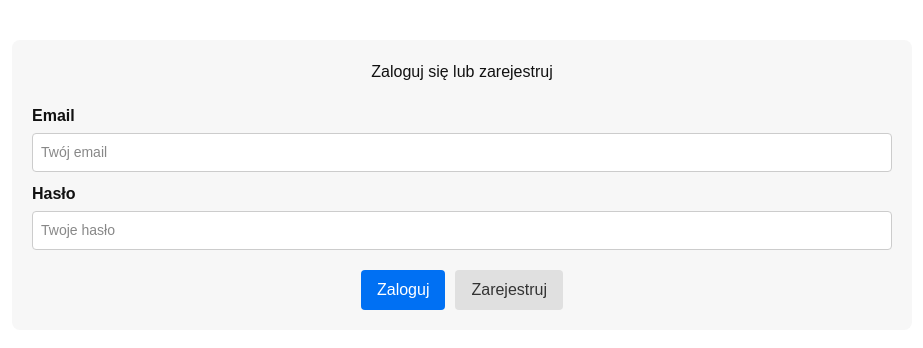
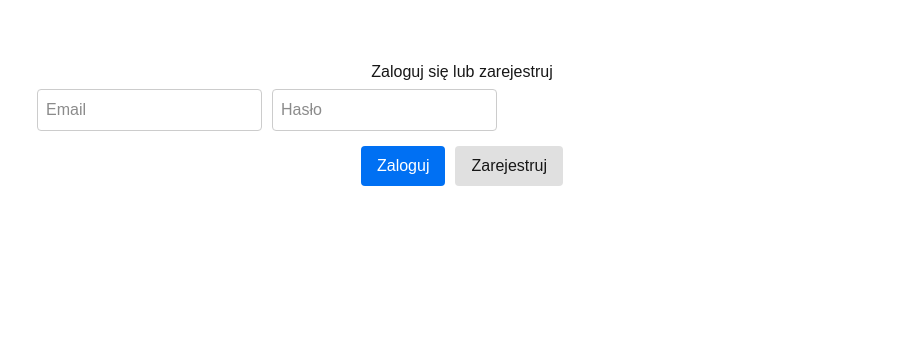
Before and after one commit to PiotrKk1003/CRUD-zadanie, a Next.js app: page / in a window 1280 px wide. Shown: the top 348 px of the page, without its empty margins (178-1101 px from the left). Built offline with nearby package versions, Linux system fonts and the light colour scheme.

Commit message:
Update page.tsx

```diff
--- a/app/page.tsx
+++ b/app/page.tsx
@@ -7,16 +7,16 @@ import { Session } from "@supabase/supabase-js";
 
 export default function HomePage() {
   const [session, setSession] = useState<Session | null>(null);
-  const [email, setEmail] = useState<string>("");
-  const [password, setPassword] = useState<string>("");
+  const [email, setEmail] = useState("");
+  const [password, setPassword] = useState("");
   const [tracks, setTracks] = useState<Track[]>([]);
   const [editingId, setEditingId] = useState<string | null>(null);
 
-  const [title, setTitle] = useState<string>("");
-  const [artist, setArtist] = useState<string>("");
-  const [album, setAlbum] = useState<string>("");
-  const [year, setYear] = useState<string>("");
-  const [rating, setRating] = useState<string>("");
+  const [title, setTitle] = useState("");
+  const [artist, setArtist] = useState("");
+  const [album, setAlbum] = useState("");
+  const [year, setYear] = useState("");
+  const [rating, setRating] = useState("");
 
   useEffect(() => {
     supabase.auth.getSession().then(({ data: { session } }) => setSession(session));
@@ -57,14 +57,10 @@ export default function HomePage() {
       }
 
       setTitle(""); setArtist(""); setAlbum(""); setYear(""); setRating("");
-
       fetchTracks();
     } catch (error: unknown) {
-      if (error instanceof Error) {
-        alert("Błąd: " + error.message);
-      } else {
-        alert("Nieznany błąd");
-      }
+      if (error instanceof Error) alert("Błąd: " + error.message);
+      else alert("Nieznany błąd");
     }
   }
 
@@ -92,11 +88,12 @@ export default function HomePage() {
   async function handleRegister() {
     const { error } = await supabase.auth.signUp({ email, password });
     if (error) alert(error.message);
-    else alert("Rejestracja zakończona — sprawdź e-mail, by potwierdzić konto!");
+    else alert("Rejestracja zakończona — sprawdź e-mail!");
   }
 
   async function handleLogout() {
     await supabase.auth.signOut();
+    setSession(null);
   }
 
   if (!session) {
@@ -104,11 +101,8 @@ export default function HomePage() {
       <div style={styles.container}>
         <h2 style={styles.title}>Zaloguj się lub zarejestruj</h2>
 
-        <label style={styles.label}>Email</label>
-        <input type="email" placeholder="Twój email" value={email} onChange={(e) => setEmail(e.target.value)} style={styles.input} />
-
-        <label style={styles.label}>Hasło</label>
-        <input type="password" placeholder="Twoje hasło" value={password} onChange={(e) => setPassword(e.target.value)} style={styles.input} />
+        <input type="email" placeholder="Email" value={email} onChange={(e) => setEmail(e.target.value)} style={styles.input} />
+        <input type="password" placeholder="Hasło" value={password} onChange={(e) => setPassword(e.target.value)} style={styles.input} />
 
         <div style={styles.buttonRow}>
           <button onClick={handleLogin} style={styles.buttonPrimary}>Zaloguj</button>
@@ -126,59 +120,35 @@ export default function HomePage() {
       </div>
 
       <div style={styles.addTrackContainer}>
-        <div style={styles.inputGroup}>
-          <label style={styles.inputLabel}>Tytuł</label>
-          <input placeholder="Tytuł" value={title} onChange={(e) => setTitle(e.target.value)} style={styles.input} />
-        </div>
-        <div style={styles.inputGroup}>
-          <label style={styles.inputLabel}>Artysta</label>
-          <input placeholder="Artysta" value={artist} onChange={(e) => setArtist(e.target.value)} style={styles.input} />
-        </div>
-        <div style={styles.inputGroup}>
-          <label style={styles.inputLabel}>Album</label>
-          <input placeholder="Album" value={album} onChange={(e) => setAlbum(e.target.value)} style={styles.input} />
-        </div>
-        <div style={styles.inputGroup}>
-          <label style={styles.inputLabel}>Rok</label>
-          <input placeholder="Rok" value={year} onChange={(e) => setYear(e.target.value)} style={styles.input} />
-        </div>
-        <div style={styles.inputGroup}>
-          <label style={styles.inputLabel}>Ocena</label>
-          <input placeholder="Ocena" value={rating} onChange={(e) => setRating(e.target.value)} style={styles.input} />
-        </div>
-        <button onClick={handleAddOrUpdate} style={styles.buttonPrimary}>
-          {editingId ? "Zapisz zmiany" : "Dodaj"}
-        </button>
+        <input placeholder="Tytuł" value={title} onChange={(e) => setTitle(e.target.value)} style={styles.input} />
+        <input placeholder="Artysta" value={artist} onChange={(e) => setArtist(e.target.value)} style={styles.input} />
+        <input placeholder="Album" value={album} onChange={(e) => setAlbum(e.target.value)} style={styles.input} />
+        <input placeholder="Rok" value={year} onChange={(e) => setYear(e.target.value)} style={styles.input} />
+        <input placeholder="Ocena" value={rating} onChange={(e) => setRating(e.target.value)} style={styles.input} />
+        <button onClick={handleAddOrUpdate} style={styles.buttonPrimary}>{editingId ? "Zapisz" : "Dodaj"}</button>
       </div>
 
       <table style={styles.table}>
         <thead>
           <tr>
-            <th style={styles.th}>Tytuł</th>
-            <th style={styles.th}>Artysta</th>
-            <th style={styles.th}>Album</th>
-            <th style={styles.th}>Rok</th>
-            <th style={styles.th}>Ocena</th>
-            <th style={styles.th}>Akcje</th>
+            <th>Tytuł</th><th>Artysta</th><th>Album</th><th>Rok</th><th>Ocena</th><th>Akcje</th>
           </tr>
         </thead>
         <tbody>
-          {tracks.length > 0 ? tracks.map((t) => (
-            <tr key={t.id} style={styles.tr}>
-              <td style={styles.td}>{t.title}</td>
-              <td style={styles.td}>{t.artist}</td>
-              <td style={styles.td}>{t.album}</td>
-              <td style={styles.td}>{t.year}</td>
-              <td style={styles.td}>{t.rating}</td>
-              <td style={styles.td}>
+          {tracks.length ? tracks.map(t => (
+            <tr key={t.id}>
+              <td>{t.title}</td>
+              <td>{t.artist}</td>
+              <td>{t.album}</td>
+              <td>{t.year}</td>
+              <td>{t.rating}</td>
+              <td>
                 <button onClick={() => handleEdit(t)} style={styles.smallButton}>Edytuj</button>
-                <button onClick={() => handleDelete(t.id)} style={{ ...styles.smallButton, backgroundColor: "#f44336", color: "#fff", marginLeft: "5px" }}>Usuń</button>
+                <button onClick={() => handleDelete(t.id)} style={{ ...styles.smallButton, backgroundColor: "#f44336" }}>Usuń</button>
               </td>
             </tr>
           )) : (
-            <tr>
-              <td colSpan={6} style={styles.noData}>Brak utworów do wyświetlenia</td>
-            </tr>
+            <tr><td colSpan={6} style={{ textAlign: "center" }}>Brak utworów</td></tr>
           )}
         </tbody>
       </table>
@@ -187,21 +157,14 @@ export default function HomePage() {
 }
 
 const styles = {
-  container: { maxWidth: "900px", margin: "40px auto", padding: "20px", fontFamily: "Arial, sans-serif", backgroundColor: "#f7f7f7", borderRadius: "8px" },
-  header: { display: "flex", justifyContent: "space-between", alignItems: "center", marginBottom: "20px" },
-  title: { textAlign: "center" as const, margin: "0 0 20px 0", color: "#111" },
-  label: { display: "block", marginBottom: "5px", fontWeight: "bold" as const, color: "#111" },
-  inputLabel: { marginBottom: "5px", fontSize: "14px", fontWeight: "bold" as const, color: "#111" },
-  input: { width: "100%", padding: "8px", marginBottom: "10px", borderRadius: "4px", border: "1px solid #ccc", fontSize: "14px", color: "#111", backgroundColor: "#fff" },
-  inputGroup: { flex: "1 1 150px", display: "flex", flexDirection: "column" as const, marginRight: "10px", marginBottom: "10px" },
-  addTrackContainer: { display: "flex", flexWrap: "wrap" as const, alignItems: "flex-end", marginBottom: "20px" },
-  buttonRow: { display: "flex", justifyContent: "center", gap: "10px", marginTop: "10px" },
-  buttonPrimary: { padding: "8px 16px", backgroundColor: "#0070f3", color: "#fff", border: "none", borderRadius: "4px", cursor: "pointer" },
-  buttonSecondary: { padding: "8px 16px", backgroundColor: "#e0e0e0", color: "#333", border: "none", borderRadius: "4px", cursor: "pointer" },
-  table: { width: "100%", borderCollapse: "collapse" as const, marginTop: "20px" },
-  th: { textAlign: "left" as const, padding: "8px", borderBottom: "2px solid #ccc", backgroundColor: "#ddd", fontWeight: "bold" as const, color: "#111" },
-  td: { padding: "8px", borderBottom: "1px solid #eee", color: "#111" },
-  tr: { backgroundColor: "#fff" },
-  noData: { padding: "8px", textAlign: "center" as const, color: "#666" },
-  smallButton: { padding: "4px 8px", backgroundColor: "#0070f3", color: "#fff", border: "none", borderRadius: "4px", cursor: "pointer", fontSize: "12px" },
+  container: { maxWidth: "900px", margin: "40px auto", padding: "20px", fontFamily: "Arial, sans-serif" },
+  title: { textAlign: "center" as const },
+  input: { padding: "8px", margin: "5px", borderRadius: "4px", border: "1px solid #ccc" },
+  buttonRow: { display: "flex", justifyContent: "center" as const, gap: "10px", marginTop: "10px" },
+  buttonPrimary: { padding: "8px 16px", backgroundColor: "#0070f3", color: "#fff", border: "none", borderRadius: "4px" },
+  buttonSecondary: { padding: "8px 16px", backgroundColor: "#e0e0e0", border: "none", borderRadius: "4px" },
+  header: { display: "flex", justifyContent: "space-between", alignItems: "center" as const },
+  addTrackContainer: { display: "flex", flexWrap: "wrap" as const, gap: "10px", marginTop: "20px", marginBottom: "20px" },
+  smallButton: { padding: "4px 8px", marginRight: "5px", border: "none", borderRadius: "4px", backgroundColor: "#0070f3", color: "#fff" },
+  table: { width: "100%", borderCollapse: "collapse" as const }
 };
```
